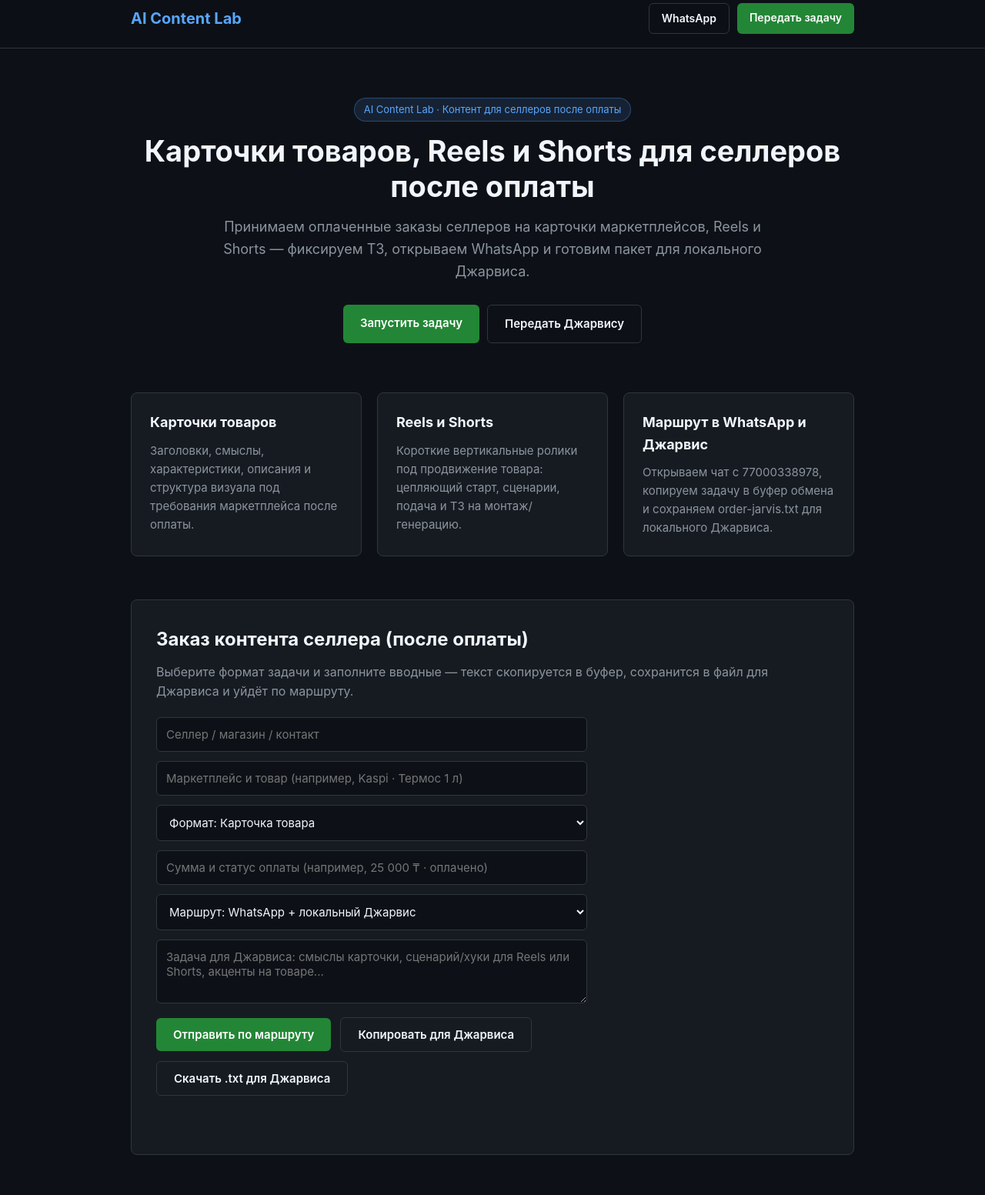
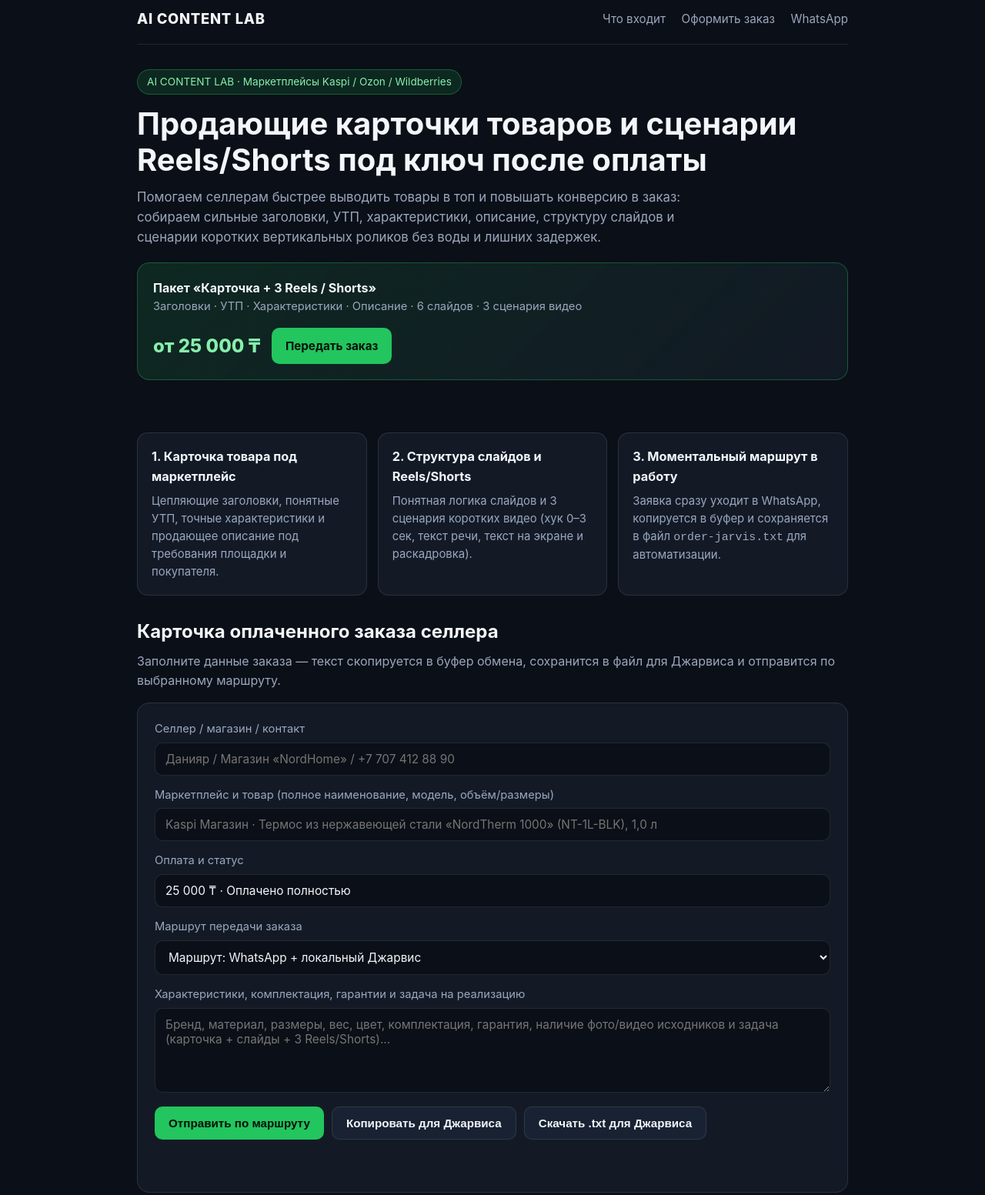
Before and after one commit to humancode000-hash/humancode000-hash.github.io, a plain HTML site: page index.html in a window 1280 px wide. Shown: the part 14-1567 px from the top of the page at 77% size. Drawn offline with Linux system fonts and the light colour scheme.

Commit message:
Update index.html

```diff
--- a/index.html
+++ b/index.html
@@ -1,149 +1,310 @@
-<!DOCTYPE html>
+<!doctype html>
 <html lang="ru">
 <head>
-  <meta charset="UTF-8">
-  <meta name="viewport" content="width=device-width, initial-scale=1.0">
-  <title>AI Content Lab — Карточки товаров, Reels и Shorts после оплаты</title>
+  <meta charset="UTF-8" />
+  <meta name="viewport" content="width=device-width, initial-scale=1.0" />
+  <title>AI CONTENT LAB — Карточки товаров и Reels/Shorts для селлеров</title>
   <style>
-    * { box-sizing: border-box; margin: 0; padding: 0; font-family: -apple-system, BlinkMacSystemFont, "Segoe UI", Roboto, sans-serif; }
-    body { background: #0d1117; color: #f0f6fc; line-height: 1.6; }
-    .container { max-width: 980px; margin: 0 auto; padding: 0 20px; }
-    header { padding: 18px 0; border-bottom: 1px solid #30363d; position: sticky; top: 0; background: rgba(13, 17, 23, 0.95); backdrop-filter: blur(6px); z-index: 10; }
-    .nav { display: flex; justify-content: space-between; align-items: center; gap: 12px; flex-wrap: wrap; }
-    .logo { font-size: 20px; font-weight: 700; color: #58a6ff; text-decoration: none; }
-    .nav-actions { display: flex; gap: 10px; flex-wrap: wrap; }
-    .btn { display: inline-block; background: #238636; color: #fff; padding: 12px 22px; border-radius: 6px; text-decoration: none; font-weight: 600; border: none; cursor: pointer; font-size: 15px; transition: 0.2s; }
-    .btn:hover { background: #2ea043; }
-    .btn-sm { padding: 8px 16px; font-size: 14px; }
-    .btn-outline { background: transparent; border: 1px solid #30363d; color: #f0f6fc; }
-    .btn-outline:hover { border-color: #8b949e; background: #161b22; }
-    .hero { padding: 64px 0 44px; text-align: center; }
-    .badge { display: inline-block; background: rgba(88, 166, 255, 0.12); color: #58a6ff; border: 1px solid rgba(88, 166, 255, 0.3); padding: 4px 12px; border-radius: 999px; font-size: 13px; margin-bottom: 16px; }
-    .hero h1 { font-size: 38px; line-height: 1.2; margin-bottom: 16px; }
-    .hero p { font-size: 18px; color: #8b949e; max-width: 720px; margin: 0 auto 28px; }
-    .grid { display: grid; grid-template-columns: repeat(auto-fit, minmax(270px, 1fr)); gap: 20px; padding: 20px 0 56px; }
-    .card { background: #161b22; border: 1px solid #30363d; border-radius: 8px; padding: 24px; }
-    .card h2 { font-size: 18px; margin-bottom: 10px; color: #f0f6fc; }
-    .card p { font-size: 15px; color: #8b949e; }
-    .cta-box { background: #161b22; border: 1px solid #30363d; border-radius: 8px; padding: 32px; margin-bottom: 56px; }
-    .cta-box h2 { font-size: 24px; margin-bottom: 10px; }
-    .cta-box p { color: #8b949e; margin-bottom: 20px; }
-    form { display: flex; flex-direction: column; gap: 12px; max-width: 560px; }
-    input, select, textarea { background: #0d1117; border: 1px solid #30363d; color: #f0f6fc; padding: 12px; border-radius: 6px; font-size: 15px; width: 100%; }
-    .form-buttons { display: flex; gap: 12px; flex-wrap: wrap; margin-top: 6px; align-items: center; }
-    .status-note { font-size: 13px; color: #7ee787; margin-top: 12px; min-height: 20px; }
-    footer { border-top: 1px solid #30363d; padding: 24px 0; text-align: center; color: #8b949e; font-size: 14px; }
+    :root {
+      --bg: #0b0f17;
+      --card: #131a26;
+      --card-2: #192232;
+      --text: #f3f6fb;
+      --muted: #9aa7bd;
+      --accent: #22c55e;
+      --accent-hover: #16a34a;
+      --border: rgba(255, 255, 255, 0.1);
+    }
+    * { box-sizing: border-box; }
+    body {
+      margin: 0;
+      font-family: -apple-system, BlinkMacSystemFont, "Segoe UI", Roboto, sans-serif;
+      background: var(--bg);
+      color: var(--text);
+      line-height: 1.55;
+    }
+    .wrap {
+      max-width: 960px;
+      margin: 0 auto;
+      padding: 24px 18px 64px;
+    }
+    header {
+      display: flex;
+      flex-wrap: wrap;
+      justify-content: space-between;
+      align-items: center;
+      gap: 12px;
+      padding-bottom: 18px;
+      border-bottom: 1px solid var(--border);
+    }
+    .brand {
+      font-weight: 800;
+      font-size: 1.15rem;
+      letter-spacing: 0.04em;
+      color: var(--text);
+      text-decoration: none;
+    }
+    nav a {
+      color: var(--muted);
+      text-decoration: none;
+      margin-left: 16px;
+      font-size: 0.95rem;
+    }
+    nav a:hover { color: var(--text); }
+    .hero {
+      padding: 32px 0 20px;
+    }
+    .badge {
+      display: inline-block;
+      background: rgba(34, 197, 94, 0.14);
+      color: #86efac;
+      border: 1px solid rgba(34, 197, 94, 0.35);
+      padding: 5px 12px;
+      border-radius: 999px;
+      font-size: 0.85rem;
+      margin-bottom: 14px;
+    }
+    h1 {
+      margin: 0 0 12px;
+      font-size: clamp(1.7rem, 4vw, 2.5rem);
+      line-height: 1.18;
+    }
+    .lead {
+      color: var(--muted);
+      font-size: 1.05rem;
+      max-width: 740px;
+      margin: 0 0 20px;
+    }
+    .grid-3 {
+      display: grid;
+      grid-template-columns: repeat(auto-fit, minmax(240px, 1fr));
+      gap: 14px;
+      margin: 20px 0 28px;
+    }
+    .box {
+      background: var(--card);
+      border: 1px solid var(--border);
+      border-radius: 14px;
+      padding: 18px;
+    }
+    .box h3 {
+      margin: 0 0 8px;
+      font-size: 1.02rem;
+    }
+    .box p {
+      margin: 0;
+      color: var(--muted);
+      font-size: 0.93rem;
+    }
+    .offer-bar {
+      display: flex;
+      flex-wrap: wrap;
+      justify-content: space-between;
+      align-items: center;
+      gap: 16px;
+      background: linear-gradient(135deg, rgba(34, 197, 94, 0.14), rgba(19, 26, 38, 0.95));
+      border: 1px solid rgba(34, 197, 94, 0.35);
+      border-radius: 16px;
+      padding: 20px;
+      margin-bottom: 28px;
+    }
+    .price {
+      font-size: 1.5rem;
+      font-weight: 800;
+      color: #86efac;
+    }
+    .btn {
+      display: inline-block;
+      background: var(--accent);
+      color: #06110a;
+      font-weight: 700;
+      padding: 12px 18px;
+      border-radius: 10px;
+      border: 0;
+      cursor: pointer;
+      text-decoration: none;
+      font-size: 0.95rem;
+    }
+    .btn:hover { background: var(--accent-hover); color: #fff; }
+    .btn-secondary {
+      background: var(--card-2);
+      color: var(--text);
+      border: 1px solid var(--border);
+    }
+    .btn-secondary:hover { background: #222e42; color: #fff; }
+    form {
+      background: var(--card);
+      border: 1px solid var(--border);
+      border-radius: 16px;
+      padding: 22px;
+      display: grid;
+      gap: 14px;
+    }
+    label {
+      display: grid;
+      gap: 6px;
+      font-size: 0.92rem;
+      color: var(--muted);
+    }
+    input, select, textarea {
+      width: 100%;
+      padding: 11px 13px;
+      border-radius: 10px;
+      border: 1px solid var(--border);
+      background: var(--bg);
+      color: var(--text);
+      font-size: 0.96rem;
+      font-family: inherit;
+    }
+    textarea { min-height: 110px; resize: vertical; }
+    .actions {
+      display: flex;
+      flex-wrap: wrap;
+      gap: 10px;
+      margin-top: 4px;
+    }
+    .status {
+      margin-top: 10px;
+      font-size: 0.92rem;
+      color: #86efac;
+      min-height: 22px;
+    }
+    footer {
+      margin-top: 44px;
+      padding-top: 18px;
+      border-top: 1px solid var(--border);
+      color: var(--muted);
+      font-size: 0.88rem;
+      display: flex;
+      justify-content: space-between;
+      flex-wrap: wrap;
+      gap: 10px;
+    }
   </style>
 </head>
 <body>
-  <header>
-    <div class="container nav">
-      <a href="#" class="logo">AI Content Lab</a>
-      <div class="nav-actions">
-        <a id="top-wa" href="https://wa.me/77000338978" target="_blank" class="btn btn-sm btn-outline">WhatsApp</a>
-        <a href="#order" class="btn btn-sm">Передать задачу</a>
-      </div>
-    </div>
-  </header>
+  <div class="wrap">
+    <header>
+      <a class="brand" href="#top">AI CONTENT LAB</a>
+      <nav>
+        <a href="#package">Что входит</a>
+        <a href="#order">Оформить заказ</a>
+        <a href="https://wa.me/77000338978" target="_blank" rel="noopener">WhatsApp</a>
+      </nav>
+    </header>
 
-  <main class="container">
-    <section class="hero">
-      <div class="badge">AI Content Lab · Контент для селлеров после оплаты</div>
-      <h1>Карточки товаров, Reels и Shorts для селлеров после оплаты</h1>
-      <p>Принимаем оплаченные заказы селлеров на карточки маркетплейсов, Reels и Shorts — фиксируем ТЗ, открываем WhatsApp и готовим пакет для локального Джарвиса.</p>
-      <div class="nav-actions" style="justify-content: center;">
-        <a href="#order" class="btn">Запустить задачу</a>
-        <a href="#order" class="btn btn-outline">Передать Джарвису</a>
+    <section class="hero" id="top">
+      <div class="badge">AI CONTENT LAB · Маркетплейсы Kaspi / Ozon / Wildberries</div>
+      <h1>Продающие карточки товаров и сценарии Reels/Shorts под ключ после оплаты</h1>
+      <p class="lead">
+        Помогаем селлерам быстрее выводить товары в топ и повышать конверсию в заказ:
+        собираем сильные заголовки, УТП, характеристики, описание, структуру слайдов и сценарии
+        коротких вертикальных роликов без воды и лишних задержек.
+      </p>
+
+      <div class="offer-bar">
+        <div>
+          <div><strong>Пакет «Карточка + 3 Reels / Shorts»</strong></div>
+          <div style="color: var(--muted); font-size: 0.92rem;">
+            Заголовки · УТП · Характеристики · Описание · 6 слайдов · 3 сценария видео
+          </div>
+        </div>
+        <div style="display: flex; align-items: center; gap: 14px; flex-wrap: wrap;">
+          <div class="price">от 25 000 ₸</div>
+          <a class="btn" href="#order">Передать заказ</a>
+        </div>
       </div>
     </section>
 
-    <section class="grid">
-      <div class="card">
-        <h2>Карточки товаров</h2>
-        <p>Заголовки, смыслы, характеристики, описания и структура визуала под требования маркетплейса после оплаты.</p>
+    <section id="package" class="grid-3">
+      <div class="box">
+        <h3>1. Карточка товара под маркетплейс</h3>
+        <p>Цепляющие заголовки, понятные УТП, точные характеристики и продающее описание под требования площадки и покупателя.</p>
       </div>
-      <div class="card">
-        <h2>Reels и Shorts</h2>
-        <p>Короткие вертикальные ролики под продвижение товара: цепляющий старт, сценарии, подача и ТЗ на монтаж/генерацию.</p>
+      <div class="box">
+        <h3>2. Структура слайдов и Reels/Shorts</h3>
+        <p>Понятная логика слайдов и 3 сценария коротких видео (хук 0–3 сек, текст речи, текст на экране и раскадровка).</p>
       </div>
-      <div class="card">
-        <h2>Маршрут в WhatsApp и Джарвис</h2>
-        <p>Открываем чат с 77000338978, копируем задачу в буфер обмена и сохраняем order-jarvis.txt для локального Джарвиса.</p>
+      <div class="box">
+        <h3>3. Моментальный маршрут в работу</h3>
+        <p>Заявка сразу уходит в WhatsApp, копируется в буфер и сохраняется в файл <code>order-jarvis.txt</code> для автоматизации.</p>
       </div>
     </section>
 
-    <section id="order" class="cta-box">
-      <h2>Заказ контента селлера (после оплаты)</h2>
-      <p>Выберите формат задачи и заполните вводные — текст скопируется в буфер, сохранится в файл для Джарвиса и уйдёт по маршруту.</p>
-      <form id="seller-form">
-        <input type="text" id="seller-name" placeholder="Селлер / магазин / контакт" required>
-        <input type="text" id="mp-order" placeholder="Маркетплейс и товар (например, Kaspi · Термос 1 л)" required>
-        <select id="content-type">
-          <option value="Карточка товара">Формат: Карточка товара</option>
-          <option value="Reels / Shorts">Формат: Reels / Shorts</option>
-          <option value="Карточка товара + Reels / Shorts">Формат: Карточка товара + Reels / Shorts</option>
-        </select>
-        <input type="text" id="paid-amount" placeholder="Сумма и статус оплаты (например, 25 000 ₸ · оплачено)" required>
-        <select id="route-target">
-          <option value="both">Маршрут: WhatsApp + локальный Джарвис</option>
-          <option value="whatsapp">Маршрут: только WhatsApp</option>
-          <option value="jarvis">Маршрут: только локальный Джарвис</option>
-        </select>
-        <textarea id="order-details" rows="3" placeholder="Задача для Джарвиса: смыслы карточки, сценарий/хуки для Reels или Shorts, акценты на товаре..." required></textarea>
-        <div class="form-buttons">
+    <section id="order">
+      <h2 style="margin: 0 0 8px;">Карточка оплаченного заказа селлера</h2>
+      <p style="margin: 0 0 16px; color: var(--muted);">
+        Заполните данные заказа — текст скопируется в буфер обмена, сохранится в файл для Джарвиса и отправится по выбранному маршруту.
+      </p>
+
+      <form id="orderForm">
+        <label>
+          Селлер / магазин / контакт
+          <input id="seller" type="text" placeholder="Данияр / Магазин «NordHome» / +7 707 412 88 90" required />
+        </label>
+
+        <label>
+          Маркетплейс и товар (полное наименование, модель, объём/размеры)
+          <input id="product" type="text" placeholder="Kaspi Магазин · Термос из нержавеющей стали «NordTherm 1000» (NT-1L-BLK), 1,0 л" required />
+        </label>
+
+        <label>
+          Оплата и статус
+          <input id="payment" type="text" value="25 000 ₸ · Оплачено полностью" required />
+        </label>
+
+        <label>
+          Маршрут передачи заказа
+          <select id="route">
+            <option value="WhatsApp + локальный Джарвис">Маршрут: WhatsApp + локальный Джарвис</option>
+            <option value="только WhatsApp">Маршрут: только WhatsApp</option>
+            <option value="только локальный Джарвис">Маршрут: только локальный Джарвис</option>
+          </select>
+        </label>
+
+        <label>
+          Характеристики, комплектация, гарантии и задача на реализацию
+          <textarea id="details" placeholder="Бренд, материал, размеры, вес, цвет, комплектация, гарантия, наличие фото/видео исходников и задача (карточка + слайды + 3 Reels/Shorts)..." required></textarea>
+        </label>
+
+        <div class="actions">
           <button type="submit" class="btn">Отправить по маршруту</button>
-          <button type="button" id="copy-only-btn" class="btn btn-outline">Копировать для Джарвиса</button>
-          <button type="button" id="download-txt-btn" class="btn btn-outline">Скачать .txt для Джарвиса</button>
+          <button type="button" id="copyBtn" class="btn btn-secondary">Копировать для Джарвиса</button>
+          <button type="button" id="downloadBtn" class="btn btn-secondary">Скачать .txt для Джарвиса</button>
         </div>
-        <div id="route-status" class="status-note"></div>
+        <div id="status" class="status"></div>
       </form>
     </section>
-  </main>
 
-  <footer>
-    <div class="container">© 2026 AI Content Lab · Контент для селлеров после оплаты</div>
-  </footer>
+    <footer>
+      <div>© 2026 AI CONTENT LAB · Контент и автоматизация для селлеров</div>
+      <div>WhatsApp: +7 700 033 89 78</div>
+    </footer>
+  </div>
 
   <script>
     const WHATSAPP_PHONE = "77000338978";
 
     function buildOrderText() {
-      const seller = document.getElementById("seller-name").value.trim() || "—";
-      const orderId = document.getElementById("mp-order").value.trim() || "—";
-      const contentType = document.getElementById("content-type").value;
-      const paid = document.getElementById("paid-amount").value.trim() || "—";
-      const details = document.getElementById("order-details").value.trim() || "—";
-      const timestamp = new Date().toLocaleString("ru-RU");
+      const now = new Date().toLocaleString("ru-RU");
+      const seller = document.getElementById("seller").value.trim();
+      const product = document.getElementById("product").value.trim();
+      const payment = document.getElementById("payment").value.trim();
+      const route = document.getElementById("route").value;
+      const details = document.getElementById("details").value.trim();
 
-      return (
-        `AI CONTENT LAB — ЗАКАЗ КОНТЕНТА (ПОСЛЕ ОПЛАТЫ)\n` +
-        `Время: ${timestamp}\n` +
-        `Формат: ${contentType}\n` +
-        `Селлер/контакт: ${seller}\n` +
-        `Маркетплейс и товар: ${orderId}\n` +
-        `Оплата: ${paid}\n` +
-        `Задача на реализацию: ${details}`
-      );
+      return [
+        "AI CONTENT LAB — ЗАКАЗ КОНТЕНТА (ПОСЛЕ ОПЛАТЫ)",
+        "Время: " + now,
+        "Маршрут: " + route,
+        "Селлер/контакт: " + seller,
+        "Маркетплейс и товар: " + product,
+        "Оплата: " + payment,
+        "Детали реализации: " + details
+      ].join("\n");
     }
 
-    function copyText(text) {
-      if (navigator.clipboard && navigator.clipboard.writeText) {
-        return navigator.clipboard.writeText(text).catch(() => fallbackCopy(text));
-      }
-      fallbackCopy(text);
-      return Promise.resolve();
-    }
-
-    function fallbackCopy(text) {
-      const ta = document.createElement("textarea");
-      ta.value = text;
-      document.body.appendChild(ta);
-      ta.select();
-      try { document.execCommand("copy"); } catch (_) {}
-      document.body.removeChild(ta);
-    }
-
-    function downloadOrderFile(text) {
+    function saveTxtFile(text) {
       const blob = new Blob([text], { type: "text/plain;charset=utf-8" });
       const url = URL.createObjectURL(blob);
       const a = document.createElement("a");
@@ -151,45 +312,54 @@
       a.download = "order-jarvis.txt";
       document.body.appendChild(a);
       a.click();
-      document.body.removeChild(a);
-      setTimeout(() => URL.revokeObjectURL(url), 1000);
+      a.remove();
+      URL.revokeObjectURL(url);
     }
 
-    document.getElementById("copy-only-btn").addEventListener("click", function() {
+    async function copyText(text) {
+      try {
+        await navigator.clipboard.writeText(text);
+        return true;
+      } catch (_) {
+        return false;
+      }
+    }
+
+    document.getElementById("copyBtn").addEventListener("click", async () => {
       const text = buildOrderText();
-      copyText(text);
-      document.getElementById("route-status").textContent =
-        "Задача скопирована в буфер обмена — вставьте её (Ctrl+V / Cmd+V) локальному Джарвису.";
+      const ok = await copyText(text);
+      document.getElementById("status").textContent = ok
+        ? "Текст заказа скопирован в буфер обмена для Джарвиса."
+        : "Не удалось скопировать автоматически — выделите поля вручную.";
     });
 
-    document.getElementById("download-txt-btn").addEventListener("click", function() {
+    document.getElementById("downloadBtn").addEventListener("click", () => {
       const text = buildOrderText();
-      copyText(text);
-      downloadOrderFile(text);
-      document.getElementById("route-status").textContent =
-        "Файл order-jarvis.txt сохранён и текст скопирован в буфер обмена для локального Джарвиса.";
+      saveTxtFile(text);
+      document.getElementById("status").textContent = "Файл order-jarvis.txt сохранён.";
     });
 
-    document.getElementById("seller-form").addEventListener("submit", function(e) {
+    document.getElementById("orderForm").addEventListener("submit", async (e) => {
       e.preventDefault();
-      const target = document.getElementById("route-target").value;
-      const statusEl = document.getElementById("route-status");
-      const plainText = buildOrderText();
-      const waUrl = `https://wa.me/${WHATSAPP_PHONE}?text=${encodeURIComponent(plainText)}`;
+      const text = buildOrderText();
+      const route = document.getElementById("route").value;
+      const copied = await copyText(text);
 
-      copyText(plainText);
+      if (route.includes("Джарвис")) {
+        saveTxtFile(text);
+      }
 
-      if (target === "whatsapp") {
-        window.open(waUrl, "_blank");
-        statusEl.textContent = "Открыт WhatsApp (77000338978) с задачей. Текст также скопирован в буфер обмена.";
-      } else if (target === "jarvis") {
-        downloadOrderFile(plainText);
-        statusEl.textContent = "Текст скопирован в буфер и сохранён файл order-jarvis.txt для локального Джарвиса.";
-      } else {
-        downloadOrderFile(plainText);
-        window.open(waUrl, "_blank");
-        statusEl.textContent = "Открыт WhatsApp (77000338978), текст скопирован в буфер и сохранён order-jarvis.txt для Джарвиса.";
+      if (route.includes("WhatsApp")) {
+        const waUrl = "https://api.whatsapp.com/send/?phone=" + WHATSAPP_PHONE + "&text=" + encodeURIComponent(text);
+        window.open(waUrl, "_blank", "noopener");
       }
+
+      const parts = [];
+      if (route.includes("WhatsApp")) parts.push("открыт WhatsApp (" + WHATSAPP_PHONE + ")");
+      if (copied) parts.push("текст скопирован в буфер");
+      if (route.includes("Джарвис")) parts.push("сохранён order-jarvis.txt");
+
+      document.getElementById("status").textContent = "Готово: " + (parts.join(", ") || "заказ сформирован") + ".";
     });
   </script>
 </body>
```
